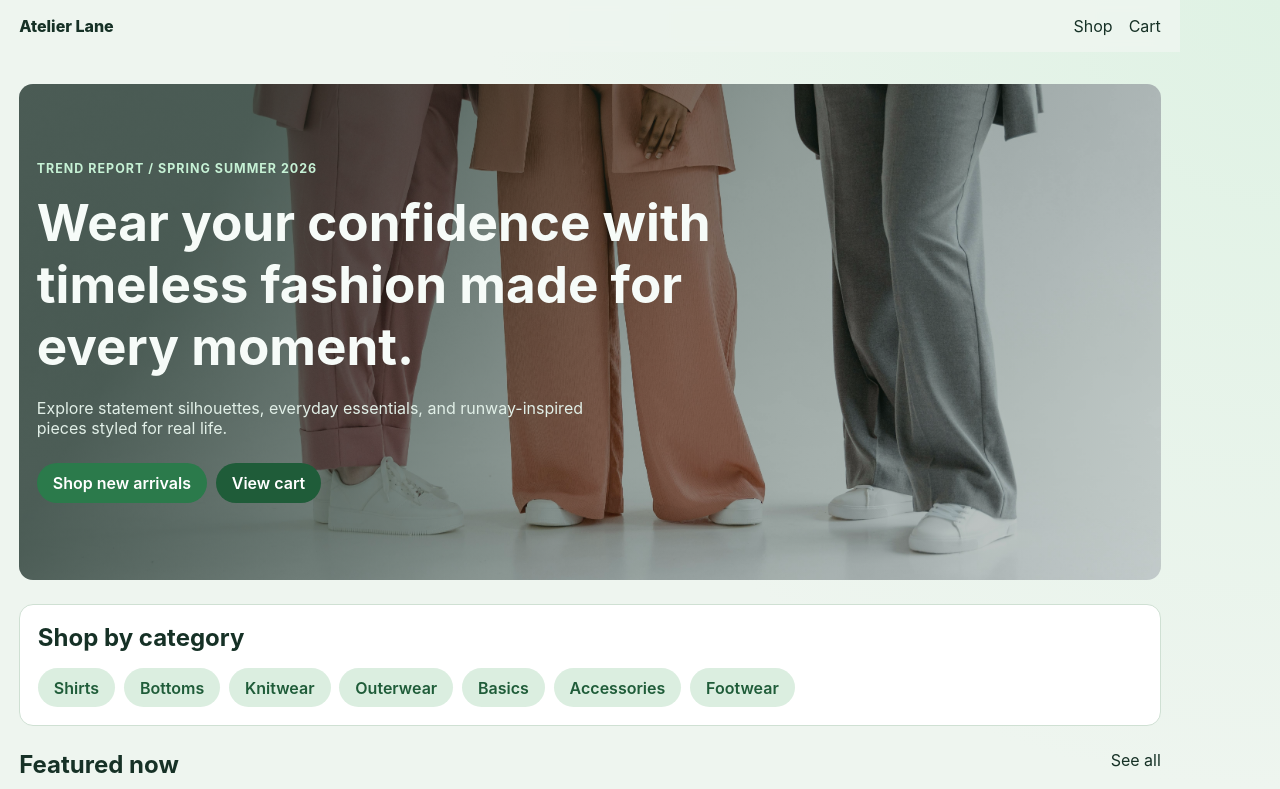
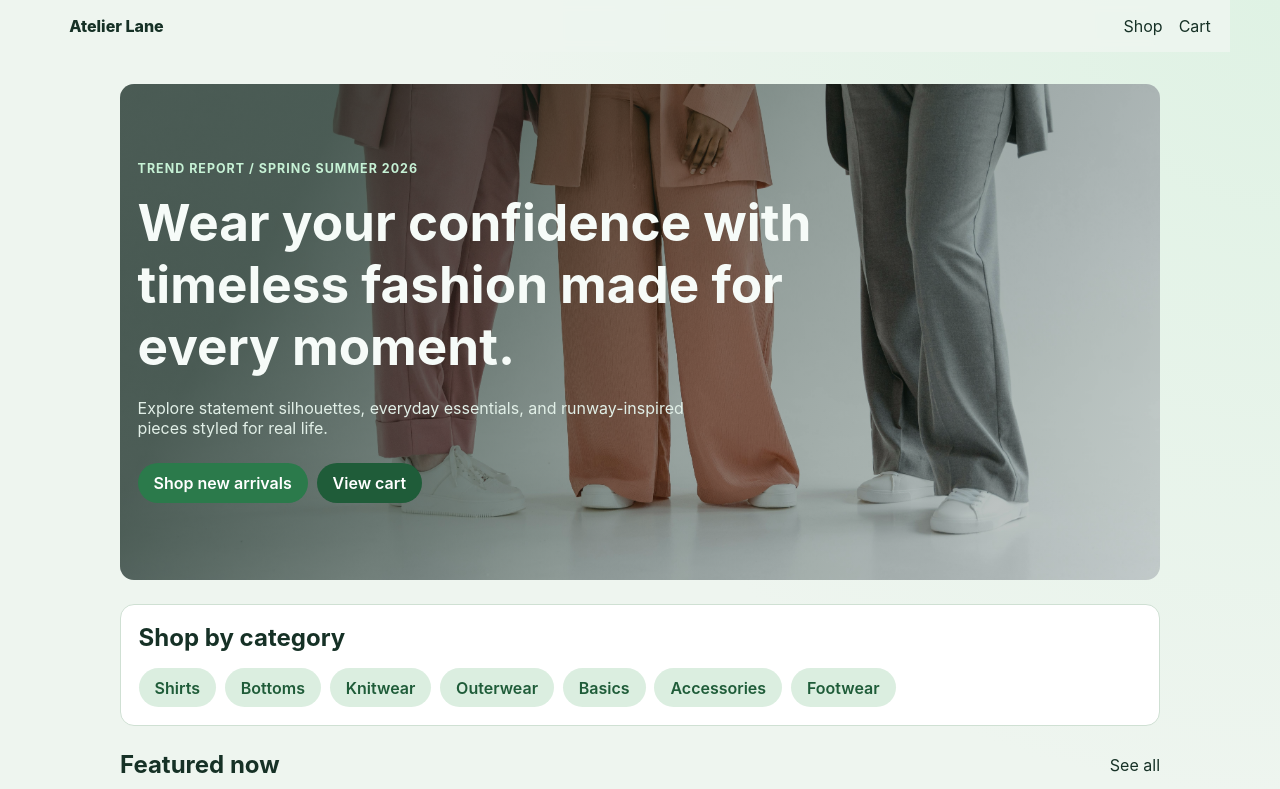
Before and after one commit to Hallowman3000/clothing-app, a Next.js app: page / in a window 1280 px wide. Shown: the top 789 px of the page. Built offline with nearby package versions, Linux system fonts and the light colour scheme.

Commit message:
Left-align hero content block within banner

```diff
--- a/app/globals.css
+++ b/app/globals.css
@@ -7,6 +7,8 @@
   --secondary: #1f5c39;
   --border: #cfe0d3;
   --radius: 14px;
+  --layout-max: 1180px;
+  --section-max: 1040px;
   font-family: Inter, system-ui, -apple-system, Segoe UI, Roboto, Helvetica, Arial, sans-serif;
 }
 
@@ -26,17 +28,22 @@ a {
 }
 
 .container {
-  max-width: 1180px;
-  margin: 0;
+  max-width: var(--layout-max);
+  margin: 0 auto;
   padding: 2rem 1.2rem 4rem;
   display: grid;
   gap: 1.5rem;
 }
 
+.container > section {
+  width: min(100%, var(--section-max));
+  margin: 0 auto;
+}
+
 .siteHeader,
 .siteFooter {
-  max-width: 1180px;
-  margin: 0;
+  width: min(100%, var(--layout-max));
+  margin: 0 auto;
   padding: 1rem 1.2rem;
 }
 
@@ -157,6 +164,7 @@ a {
 
 .heroLead {
   max-width: 58ch;
+  margin: 0;
 }
 
 .imageWrap,
@@ -249,6 +257,7 @@ p {
 .sectionHeading {
   display: flex;
   justify-content: space-between;
+  align-items: center;
   margin-bottom: 0.7rem;
 }
 
@@ -296,6 +305,9 @@ p {
   display: grid;
   gap: 0.8rem;
   margin-bottom: 1rem;
+  width: min(100%, var(--section-max));
+  margin-left: auto;
+  margin-right: auto;
 }
 
 .newsletterForm {
@@ -308,12 +320,16 @@ p {
   display: grid;
   grid-template-columns: repeat(2, minmax(0, 1fr));
   gap: 1rem;
+  width: min(100%, var(--section-max));
+  margin: 0 auto;
 }
 
 .cartLayout {
   display: grid;
   grid-template-columns: 2fr 1fr;
   gap: 1rem;
+  width: min(100%, var(--section-max));
+  margin: 0 auto;
 }
 
 .cartItem,
```
